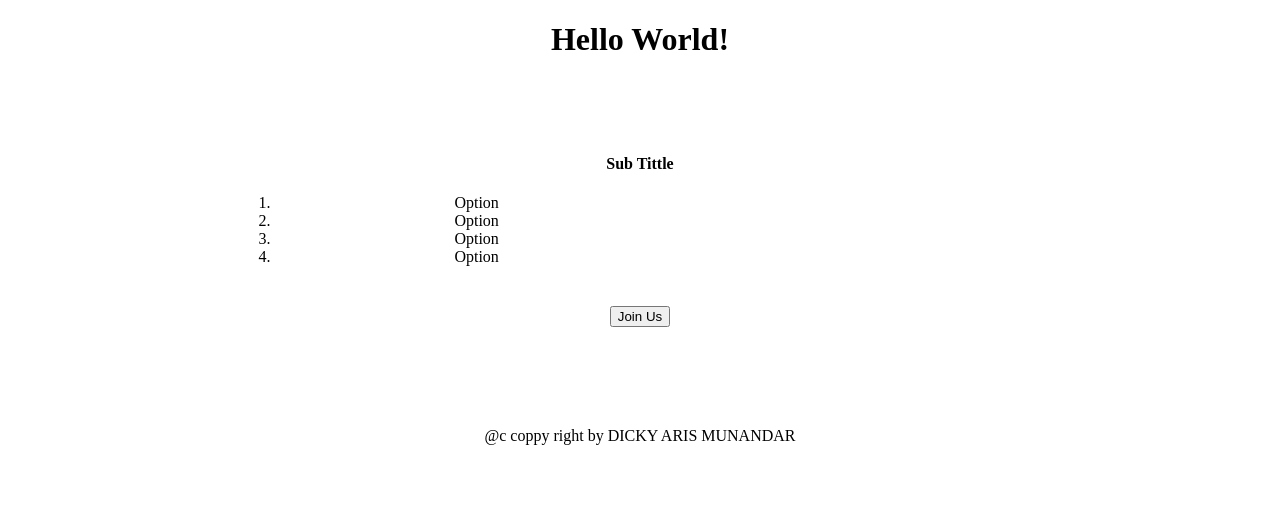
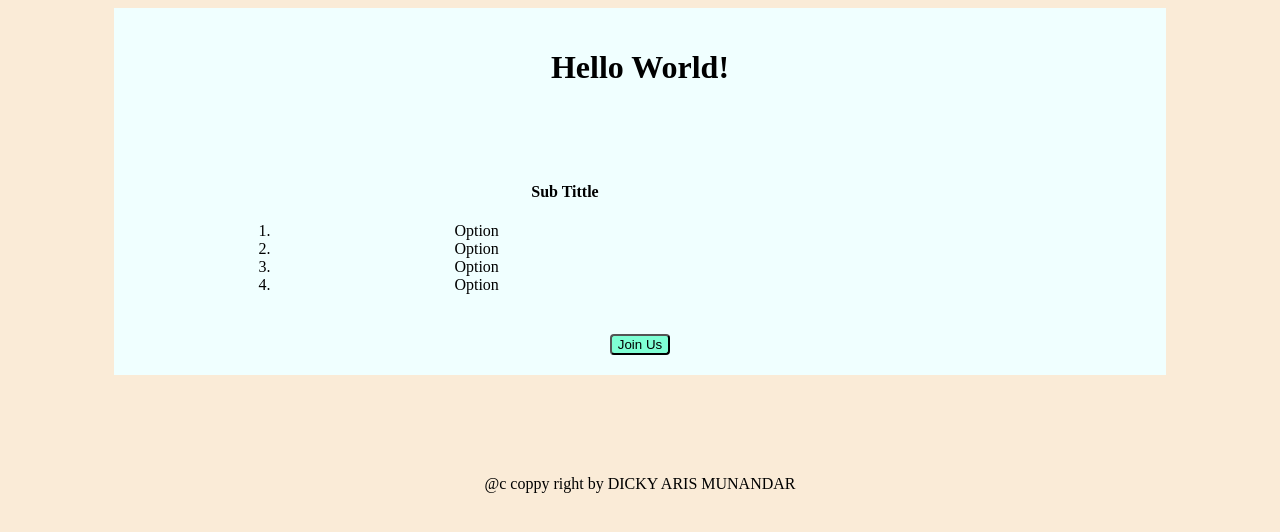
Before and after one commit to Arss011/example_projects, a plain HTML site: page home_page/index.html in a window 1280 px wide. Drawn offline with Linux system fonts and the light colour scheme.

Commit message:
add style coloring to home page

```diff
--- a/home_page/css/Style.css
+++ b/home_page/css/Style.css
@@ -1,11 +1,15 @@
 body {
     text-align: center;
+    background-color: antiquewhite;
 }
 
 .container {
     width: 80%;
     margin: auto;
     margin-bottom: 100px;
+    padding: 20px;
+
+    background-color: azure;
 }
 
 .container > ul {
@@ -14,3 +18,12 @@ body {
     margin-left: 100px;
     padding-bottom: 40px;
 }
+
+.container h4 {
+    margin-left: -150px;
+}
+
+.container button {
+    background-color: aquamarine;
+    border-radius: 4px;
+}
```
